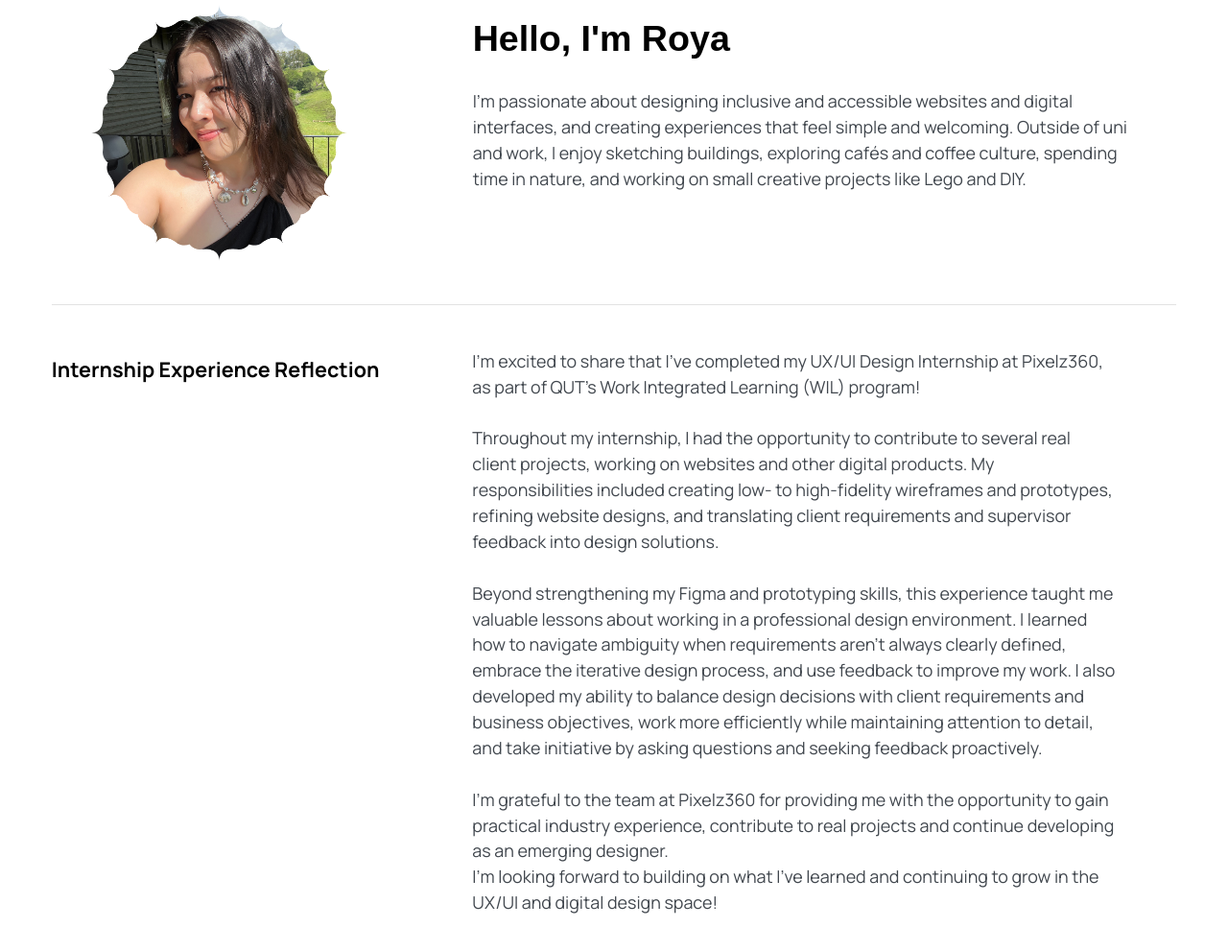
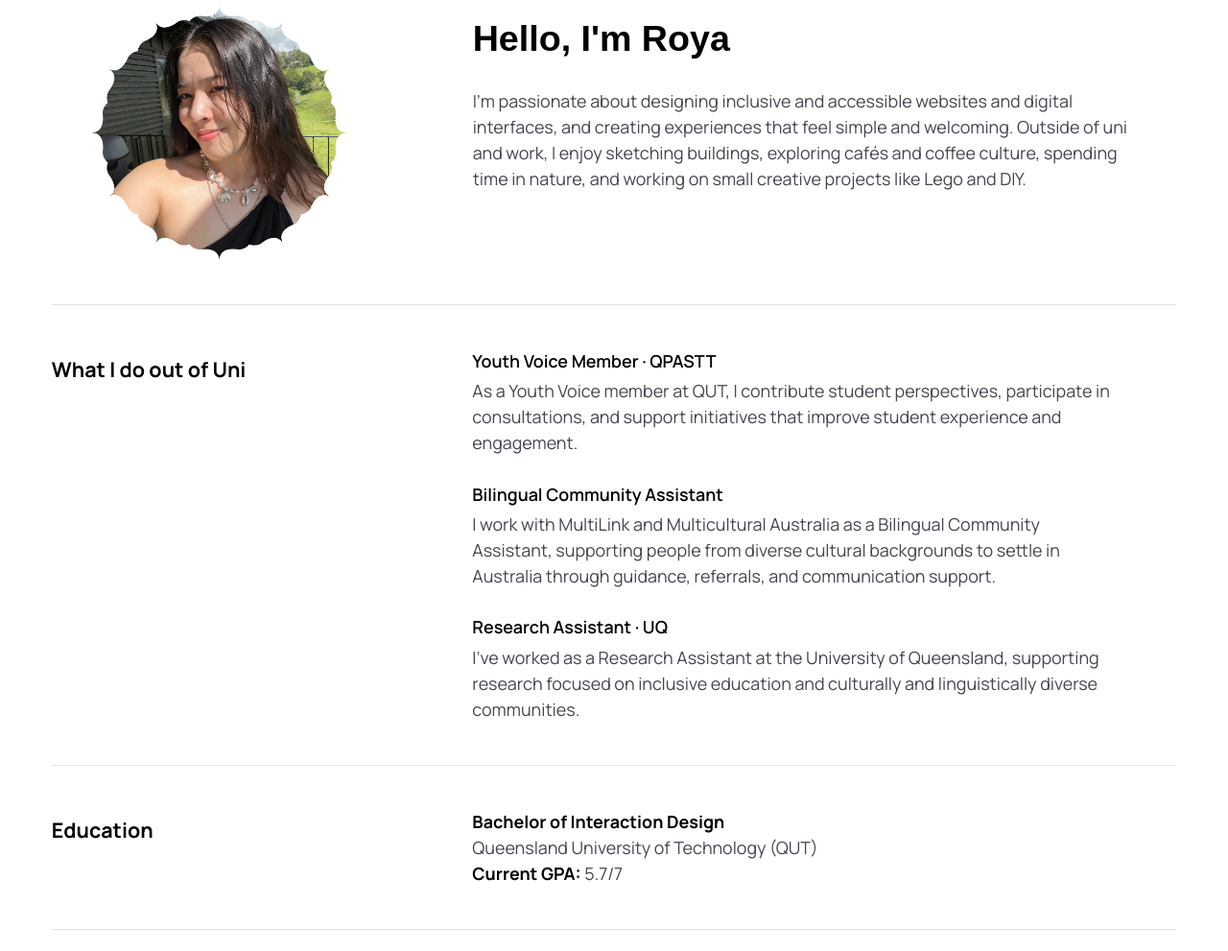
Before and after one commit to itsr0ya/royaakbari, a plain HTML site: page about.html in a window 1280 px wide. Shown: the part 169-1160 px from the top of the page at 96% size. Drawn offline with Linux system fonts and the light colour scheme; a web font is replaced by a local one.

Commit message:
Removed reflection

```diff
--- a/about.html
+++ b/about.html
@@ -46,42 +46,6 @@
         </p>
         </div>
     </section>
-
-<section class="about-row">
-  <h2 class="about-row__title">Internship Experience Reflection</h2>
-
-  <div class="about-row__content">
-
-    <div class="about-experience">
-      <p>
-        I'm excited to share that I've completed my UX/UI Design Internship at Pixelz360, as part of QUT's Work Integrated Learning (WIL) program!
-      </p>
-    </div>
-
-    <div class="about-experience">
-      <p>
-        Throughout my internship, I had the opportunity to contribute to several real client projects, working on websites and other digital products. My responsibilities included creating low- to high-fidelity wireframes and prototypes, refining website designs, and translating client requirements and supervisor feedback into design solutions.
-      </p>
-    </div>
-
-    <div class="about-experience">
-      <p>
-        Beyond strengthening my Figma and prototyping skills, this experience taught me valuable lessons about working in a professional design environment. I learned how to navigate ambiguity when requirements aren't always clearly defined, embrace the iterative design process, and use feedback to improve my work. I also developed my ability to balance design decisions with client requirements and business objectives, work more efficiently while maintaining attention to detail, and take initiative by asking questions and seeking feedback proactively.
-      </p>
-    </div>
-
-    <div class="about-experience">
-      <p>
-        I'm grateful to the team at Pixelz360 for providing me with the opportunity to gain practical industry experience, contribute to real projects and continue developing as an emerging designer.
-      </p>
-
-      <p>
-        I'm looking forward to building on what I've learned and continuing to grow in the UX/UI and digital design space!
-      </p>
-    </div>
-
-  </div>
-</section>
 
      <section class="about-row">
       <h2 class="about-row__title">What I do out of Uni</h2>
```
